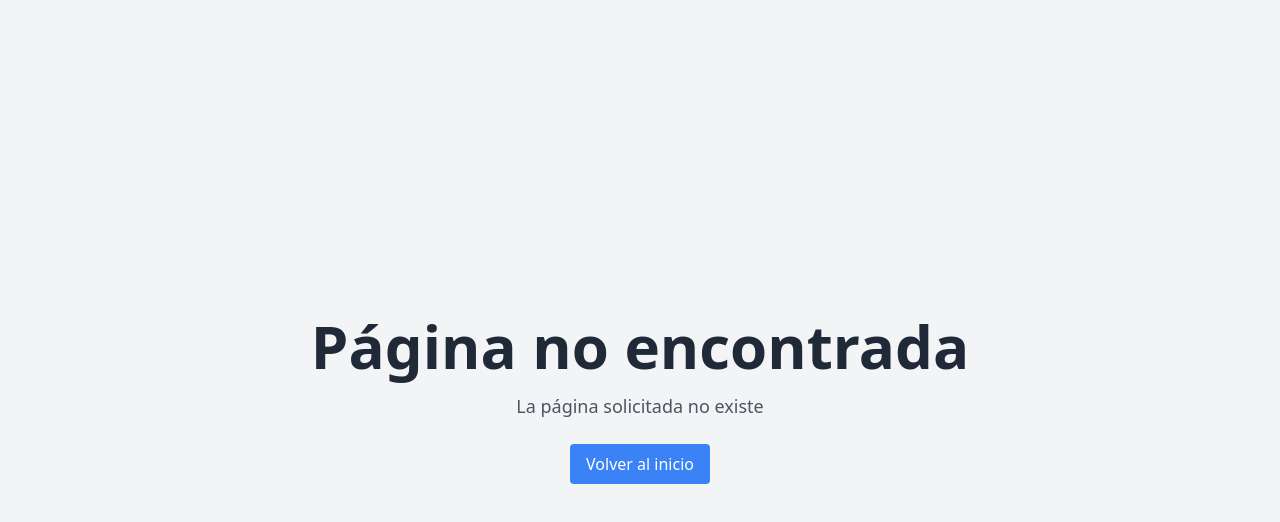
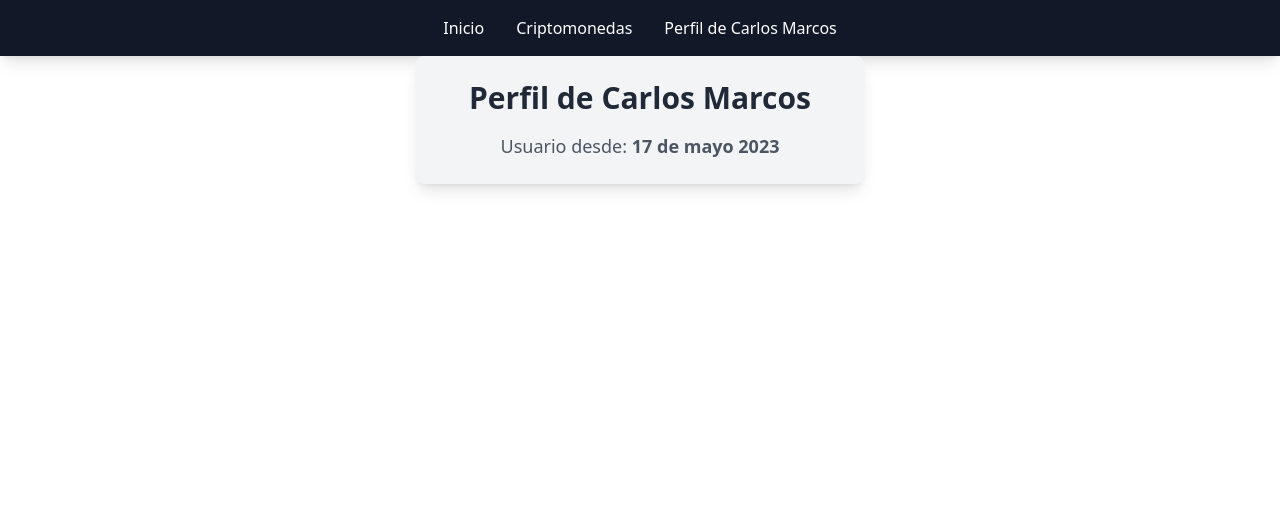
Before and after one commit to Charly20007/proyecto-api-react, a React (Vite) app: page /perfil in a window 1280 px wide. Shown: the top 522 px of the page. Built offline with nearby package versions, Linux system fonts and the light colour scheme.

Commit message:
fix_page

```diff
--- a/src/404.jsx
+++ b/src/404.jsx
@@ -5,7 +5,7 @@ const Pagina404 = () => {
         <div className="flex flex-col items-center justify-center min-h-screen bg-gray-100 p-4">
             <h1 className="text-6xl font-bold text-gray-800 mb-4">Página no encontrada</h1>
             <span className="text-lg text-gray-600">La página solicitada no existe</span>
-            <Link href="/" className="mt-6 px-4 py-2 bg-blue-500 text-white rounded hover:bg-blue-600 transition-colors">
+            <Link to="/" className="mt-6 px-4 py-2 bg-blue-500 text-white rounded hover:bg-blue-600 transition-colors">
                 Volver al inicio
             </Link>
         </div>
--- a/src/components/Criptomonedas/CriptoPage.jsx
+++ b/src/components/Criptomonedas/CriptoPage.jsx
@@ -1,5 +1,6 @@
-import { Link, useParams } from "react-router-dom";
+import {  useParams } from "react-router-dom";
 import usePetition from "../../hooks/usePeticion";
+import CardCripto from "../UI/CardCriptoPage";
 //pagina dinamica
 const CriptoPage = () => {
     const params = useParams(); // es un objeto permite obtener el url de la pagina dinamica
@@ -16,14 +17,7 @@ const CriptoPage = () => {
     return (
         <div className="flex flex-col items-center justify-center min-h-screen bg-gray-100 p-4">
             <div className="grid grid-cols-1 md:grid-cols-2 gap-8 w-full max-w-6xl">
-                <div className="flex flex-col items-center md:items-start">
-                    <h2 className="text-3xl font-bold text-gray-800 mb-4">Criptomoneda {moneda.name}</h2>
-                    <p className="text-lg text-gray-600 mb-2">Mi número en el ranking es: {moneda.rank}</p>
-                    <p className="text-lg text-gray-600">Mi precio actual es: ${parseFloat(moneda.priceUsd).toFixed(2)} USD</p>
-                    <Link to="/criptomonedas" className="mt-6 px-4 py-2 bg-blue-500 text-white rounded hover:bg-blue-600 transition-colors">
-                        Volver
-                    </Link>
-                </div>
+                <CardCripto name={moneda.name} priceUsd={moneda.priceUsd} rank={moneda.rank}/>
                 <div className="overflow-x-auto">
                     <table className="w-full bg-white shadow-md rounded mb-4">
                         <thead>
--- a/src/components/Criptomonedas/Cuadricula.jsx
+++ b/src/components/Criptomonedas/Cuadricula.jsx
@@ -1,7 +1,7 @@
 import axios from "axios"
 import { useState } from "react"
 import { useEffect } from "react"
-import Card from "../UI/card"
+import CardCuadricula from "../UI/CardCuadricula"
 
 const Cuadricula = () => {
   const API_ULR = import.meta.env.VITE_API_URL
@@ -44,7 +44,7 @@ const Cuadricula = () => {
       ) : (
         <div className="grid grid-cols-1 sm:grid-cols-2 md:grid-cols-3 lg:grid-cols-4 gap-4">
           {criptos.map(({id, name, priceUsd, symbol, changePercent24Hr, explorer }) => (
-            <Card key={id} id={id} name={name} priceUsd={priceUsd} symbol={symbol} changePercent24Hr={changePercent24Hr} explorer={explorer} />
+            <CardCuadricula key={id} id={id} name={name} priceUsd={priceUsd} symbol={symbol} changePercent24Hr={changePercent24Hr} explorer={explorer} />
           ))}
         </div>
       )}
--- /dev/null
+++ b/src/components/Perfil.jsx
@@ -0,0 +1,18 @@
+import { useContext } from "react";
+import { UserContext } from "../context/UserContext";
+
+const Perfil = () => {
+
+    const usuario = useContext(UserContext)
+
+    return(
+        <div className="flex flex-col items-center p-6 bg-gray-100 rounded-lg shadow-lg max-w-md mx-auto">
+            <h1 className="text-3xl font-bold text-gray-800 mb-4">Perfil de {usuario.name}</h1>
+            <div className="text-lg text-gray-600">
+                Usuario desde: <span className="font-semibold">{usuario.registered}</span>
+            </div>
+        </div>
+    )
+}
+
+export default Perfil;
--- /dev/null
+++ b/src/components/UI/CardCriptoPage.jsx
@@ -0,0 +1,17 @@
+import { Link } from "react-router-dom"
+
+// eslint-disable-next-line react/prop-types
+const CardCripto = ({name, rank, priceUsd}) => {
+    return(
+        <div className="flex flex-col items-center md:items-start">
+            <h2 className="text-3xl font-bold text-gray-800 mb-4">Criptomoneda {name}</h2>
+            <p className="text-lg text-gray-600 mb-2">Mi número en el ranking es: {rank}</p>
+            <p className="text-lg text-gray-600">Mi precio actual es: ${parseFloat(priceUsd).toFixed(2)} USD</p>
+            <Link to="/criptomonedas" className="mt-6 px-4 py-2 bg-blue-500 text-white rounded hover:bg-blue-600 transition-colors">
+                Volver
+            </Link>
+        </div>
+    )
+}
+
+export default CardCripto
--- a/src/components/UI/card.jsx
+++ b/src/components/UI/CardCuadricula.jsx
@@ -1,7 +1,7 @@
 import { Link } from "react-router-dom"
 
 /* eslint-disable react/prop-types */
-const Card = ({id, name, priceUsd, symbol, changePercent24Hr, explorer }) => {
+const CardCuadricula = ({id, name, priceUsd, symbol, changePercent24Hr, explorer }) => {
     return(
         <div key={id} className="bg-white shadow-md rounded-lg p-4">
             <div className="flex flex-col items-center">
@@ -19,4 +19,4 @@ const Card = ({id, name, priceUsd, symbol, changePercent24Hr, explorer }) => {
     )
 }
 
-export default Card
+export default CardCuadricula
--- a/src/components/UI/Menu.jsx
+++ b/src/components/UI/Menu.jsx
@@ -1,6 +1,11 @@
+import { useContext } from "react";
 import { NavLink } from "react-router-dom";
+import { UserContext } from "../../context/UserContext";
 
 const Menu = () => {
+
+    const usuario = useContext(UserContext)
+
     return (
         <nav className="bg-gray-900 p-4 shadow-lg">
             <ul className="flex space-x-8 justify-center">
@@ -14,6 +19,11 @@ const Menu = () => {
                         Criptomonedas
                     </NavLink>
                 </li>
+                <li>
+                    <NavLink to="/perfil" className="text-white hover:text-gray-300 transition-colors duration-300 ease-in-out">
+                        Perfil de {usuario.name}
+                    </NavLink>
+                </li>
             </ul>
         </nav>
     );
--- /dev/null
+++ b/src/components/UI/TableCripto.jsx
@@ -0,0 +1,24 @@
+const TableCripto = (history) => {
+    return(
+        <div className="overflow-x-auto">
+                    <table className="w-full bg-white shadow-md rounded mb-4">
+                        <thead>
+                            <tr className="bg-gray-200 text-left">
+                                <th className="py-2 px-4">Fecha</th>
+                                <th className="py-2 px-4">Precio</th>
+                            </tr>
+                        </thead>
+                        <tbody>
+                            {history.map(({ date, priceUsd, time }) => (
+                                <tr key={time} className="border-t">
+                                    <td className="py-2 px-4">{new Date(date).toLocaleDateString()}</td>
+                                    <td className="py-2 px-4">${parseFloat(priceUsd).toFixed(2)}</td>
+                                </tr>
+                            ))}
+                        </tbody>
+                    </table>
+                </div>
+    )
+}
+
+export default TableCripto
--- /dev/null
+++ b/src/context/UserContext.jsx
@@ -0,0 +1,23 @@
+import { createContext, useEffect, useState } from "react";
+
+// eslint-disable-next-line react-refresh/only-export-components
+const UserContext = createContext()
+
+// eslint-disable-next-line react-refresh/only-export-components, react/prop-types
+const UserContextProvider = ({ children }) => {
+    const [usuario, setUsuario] = useState({})
+    useEffect(()=>{
+        setUsuario({
+            name: "Carlos Marcos",
+            registered: "17 de mayo 2023"
+        })
+    },[])
+
+   return(
+    <UserContext.Provider value={usuario}>
+        {children}
+    </UserContext.Provider>
+   )
+}
+
+export {UserContext, UserContextProvider}
--- a/src/hooks/usePeticion.jsx
+++ b/src/hooks/usePeticion.jsx
@@ -15,6 +15,7 @@ const usePetition = (endpoint) => {
             .catch(() => {
                 console.log("error")
             });
+    // eslint-disable-next-line react-hooks/exhaustive-deps
     }, []);
 
 
--- a/src/main.jsx
+++ b/src/main.jsx
@@ -6,13 +6,17 @@ import App from './components/Layout/App.jsx';
 import Home from './components/Home/Home.jsx';
 import Cuadricula from './components/Criptomonedas/Cuadricula.jsx';
 import CriptoPage from './components/Criptomonedas/CriptoPage.jsx';
+import Perfil from './components/Perfil.jsx';
+import { UserContextProvider } from "./context/UserContext.jsx"
 
 ReactDOM.createRoot(document.getElementById('root')).render(
     <>
+        <UserContextProvider>
         <BrowserRouter>
             <Routes>
                 <Route path='/' element={<App/>} > {/* ruta padre */}
                     <Route index element={<Home/>} />
+                    <Route path='perfil' element={<Perfil/>} />
                 </Route>
                 <Route path='/criptomonedas' element={<App/>}>
                     <Route index element={<Cuadricula/>}/>
@@ -21,6 +25,8 @@ ReactDOM.createRoot(document.getElementById('root')).render(
                 <Route path='*' element={<Pagina404/>} />
             </Routes>
         </BrowserRouter>
+        </UserContextProvider>
+
     </>
 
 )
```
